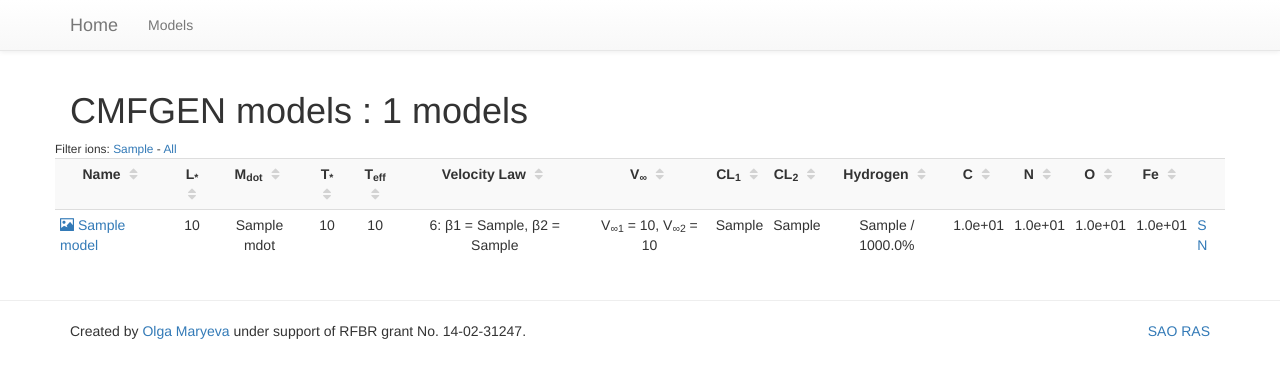
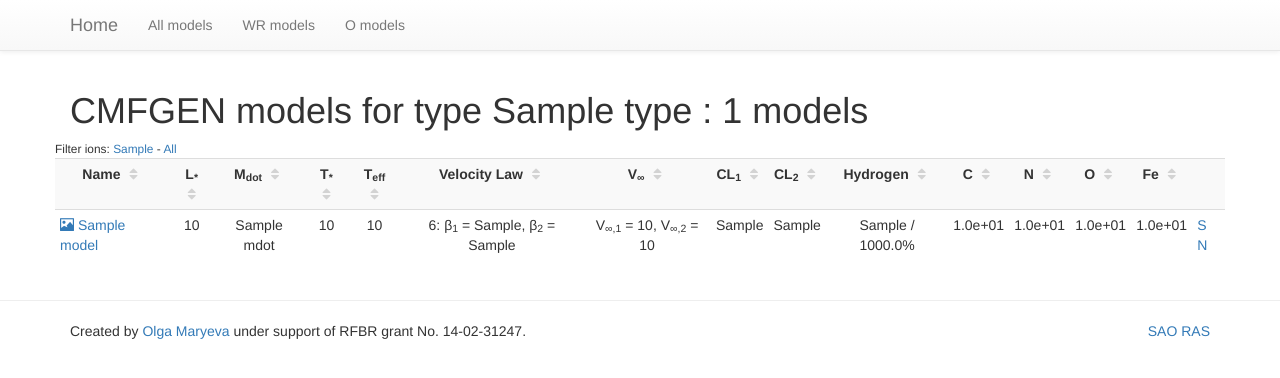
Before and after one commit to karpov-sv/webmodels, a Django app: template webmodels/templates/models_list.html in a window 1280 px wide. Shown: the top 378 px of the page. Run offline with Django 3.2, Linux system fonts and the light colour scheme; the template is opened without the code that fills it: most values are stand-ins (such as "Sample title", 1, 10 or a date in 2020); some libraries are stand-ins or nearby versions.

Commit message:
Model type, and more parameters to display

```diff
--- a/webmodels/models.py
+++ b/webmodels/models.py
@@ -19,6 +19,7 @@ class Models(models.Model):
     mdot = models.FloatField(blank=True, null=True)
     tstar = models.FloatField(blank=True, null=True)
     teff = models.FloatField(blank=True, null=True)
+    logg = models.FloatField(blank=True, null=True)
     vel_law = models.IntegerField(blank=True, null=True)
     vinf = models.IntegerField(blank=True, null=True)
     cl_par_1 = models.FloatField(blank=True, null=True)
--- a/webmodels/templates/models_list.html
+++ b/webmodels/templates/models_list.html
@@ -14,6 +14,9 @@
   {% if request.GET.ion %}
     with ion {{ request.GET.ion }}
   {% endif %}
+  {% if type and type != 'all' %}
+    for type {{ type }}
+  {% endif %}
   : {{ models.count }} models
 {% endblock %}
 
@@ -22,10 +25,10 @@
   <div class="small">
     Filter ions:
     {% for ion in ions %}
-      <a href="{% url 'models_list' %}?ion={{ ion.0 }}" title="Models with this ion">{{ ion.0 }}</a>
+      <a href="?ion={{ ion.0 }}" title="Models with this ion">{{ ion.0 }}</a>
       -
     {% endfor %}
-      <a href="{% url 'models_list' %}" title="All models">All</a>
+      <a href="?" title="All models">All</a>
   </div>
 
 {% paginate 50 models %}
@@ -257,7 +260,7 @@
         {% elif model.vel_law == 7 %}
           7: &beta; = {{ model.params.Beta1 }}
         {% else %}
-          6: &beta;1 = {{ model.params.Beta1 }}, &beta;2 = {{ model.params.Beta2 }}
+          6: &beta;<sub>1</sub> = {{ model.params.Beta1 }}, &beta;<sub>2</sub> = {{ model.params.Beta2 }}
         {% endif %}
       </td>
       <td align="center">
@@ -266,7 +269,7 @@
         {% elif model.vel_law == 7 %}
           {{ model.vinf | floatformat:0 }}
         {% else %}
-          V<sub>&infin;1</sub> = {{ model.params.Vinf1 | floatformat:0 }}, V<sub>&infin;2</sub> = {{ model.params.Vinf2 | floatformat:0 }}
+          V<sub>&infin;,1</sub> = {{ model.params.Vinf1 | floatformat:0 }}, V<sub>&infin;,2</sub> = {{ model.params.Vinf2 | floatformat:0 }}
         {% endif %}
       </td>
       <td align="center">{{ model.cl_par_1 }}</td>
--- a/webmodels/templates/template.html
+++ b/webmodels/templates/template.html
@@ -68,7 +68,9 @@
         <div class="collapse navbar-collapse navbar-ex1-collapse">
 
           <ul class="nav navbar-nav">
-            <li><a href="{% url 'models_list' %}">Models</a></li>
+            <li><a href="{% url 'models_list' %}">All models</a></li>
+            <li><a href="{% url 'models_list_type' 'WR' %}">WR models</a></li>
+            <li><a href="{% url 'models_list_type' 'O' %}">O models</a></li>
           </ul>
 
         </div>
--- a/webmodels/urls.py
+++ b/webmodels/urls.py
@@ -11,6 +11,7 @@ urlpatterns = patterns('',
 
                        url(r'^models/?$', views.models_list, name="models_list"),
                        url(r'^models/(?P<id>\d+)/?$', views.model_details, name="model_details"),
+                       url(r'^models/(?P<type>\w+)/?$', views.models_list, name="models_list_type"),
 
                        url(r'^models/(?P<id>\d+)/plot/select/?$', views.model_plot_select, name="model_plot_select"),
                        url(r'^models/(?P<id>\d+)/plot/(?P<mode>\w+)?/?$', views.model_plot, {'size':800}, name="model_plot"),
--- a/webmodels/views.py
+++ b/webmodels/views.py
@@ -37,10 +37,13 @@ def index(request):
 
     return TemplateResponse(request, 'index.html', context=context)
 
-def models_list(request, sort='name'):
+def models_list(request, sort='name', type=None):
     context = {}
 
     models = Models.objects.all()
+
+    if type and type != 'all':
+        models = models.filter(type=type)
 
     if request.method == 'GET':
         sort = request.GET.get('sort', sort)
@@ -54,6 +57,7 @@ def models_list(request, sort='name'):
 
     context['models'] = models
     context['sort'] = sort
+    context['type'] = type
     context['ions'] = db_query("SELECT DISTINCT unnest(ions) as ion FROM models ORDER BY ion")
 
     return TemplateResponse(request, 'models_list.html', context=context)
```
Also changed, not shown: webmodels/templates/model_details.html (+12 -2 lines).
